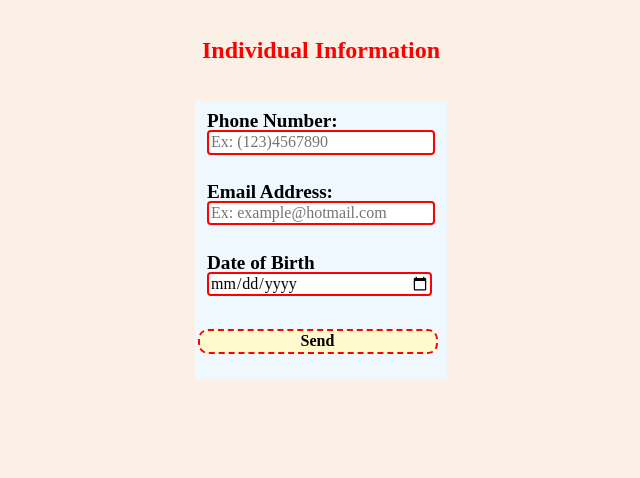
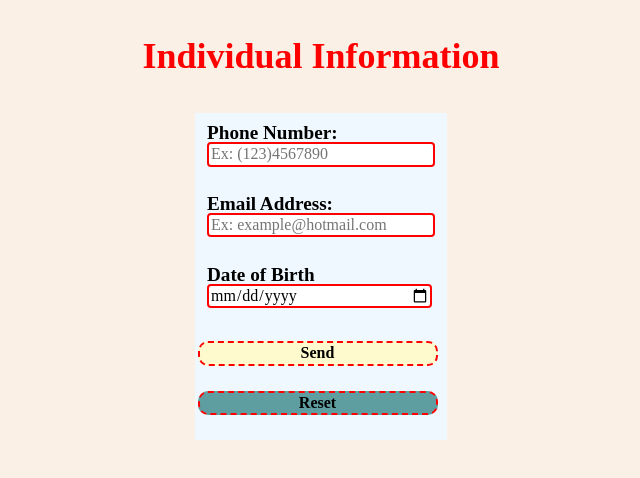
Before and after one commit to ITMD-362-LuisMatos/Project1, a plain HTML site: page index.html in a window 1280 px wide. Shown: the whole page, without its empty margins (319-959 px from the left). Drawn offline with Linux system fonts and the light colour scheme.

Commit message:
Added reset button and another min-width media query to support bigger screens

```diff
--- a/css/style.css
+++ b/css/style.css
@@ -37,7 +37,7 @@ form{
 		margin-top: 2%;
 	}
 
-	#submit-button{
+	#submit-button, #reset-button{
 		font-family: "Baskerville Old Face";
 		font-weight: bold;
 		margin-left: 25%;
@@ -46,6 +46,10 @@ form{
 		border-radius: 10px;
 		border-color: red;
 		background: lemonchiffon;
+	}
+
+	#reset-button{
+		background: cadetblue;
 	}
 
 }
@@ -79,7 +83,8 @@ form{
 	}
 
 
-	#submit-button{
+	#submit-button, #reset-button{
+		display: inline-block;
 		font-family: "Baskerville Old Face";
 		font-weight: bold;
 		margin-left: 1%;
@@ -90,6 +95,10 @@ form{
 		background: lemonchiffon;
 	}
 
+	#reset-button{
+		background: cadetblue;
+	}
+
 	#my-form{
 		width: min-content;
 		width: -moz-min-content;
@@ -98,3 +107,17 @@ form{
 		height: 100%;
 	}
 }
+
+@media (min-width: 1200px) {
+	#h1-title{
+		color: red;
+		margin: 3% 0;
+		font-family: "Bookman Old Style";
+		font-weight: bolder;
+		font-size: 36px;
+		width: 100%;
+		text-align: center;
+		display: inline-block;
+	}
+
+}
--- a/index.html
+++ b/index.html
@@ -19,6 +19,7 @@
         <input id="dob_field" class="semantic-inputs" type="date" name="dob_field">
       </fieldset>
       <input class="semantic-inputs" id="submit-button" type="submit" value="Send">
+      <input class="semantic-inputs" id="reset-button" type="reset" value="Reset">
       <input type="hidden" name="hidden_field" value="lmatos1@hawk.iit.edu">
     </form>
   </body>
```
